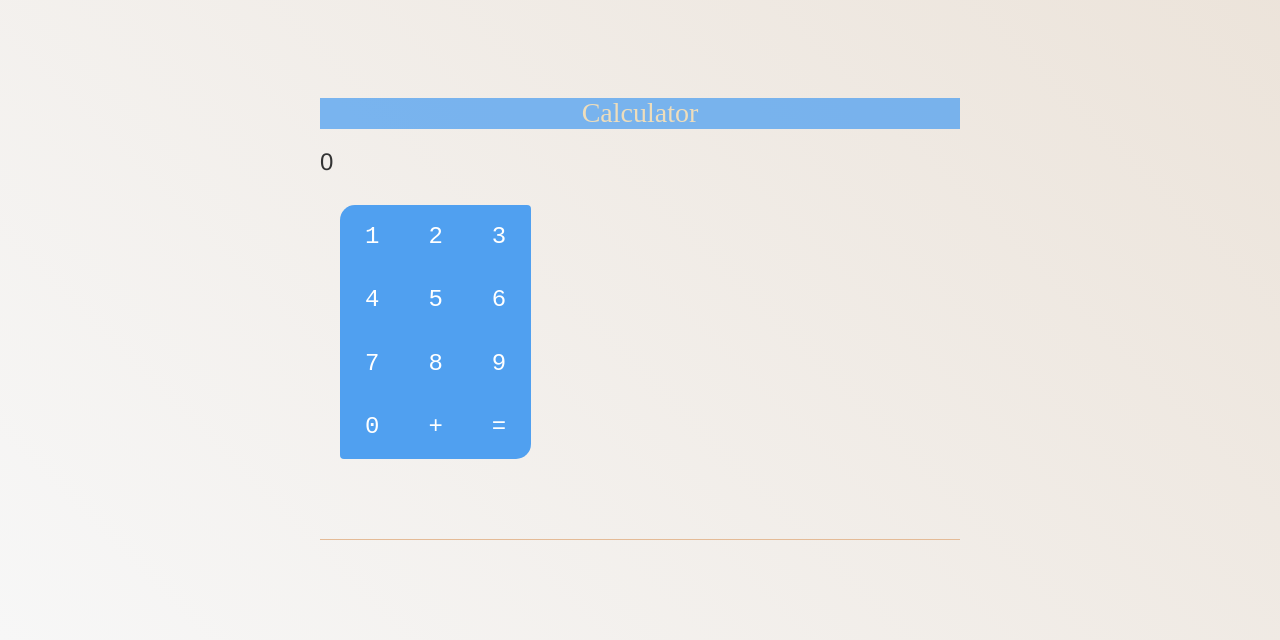
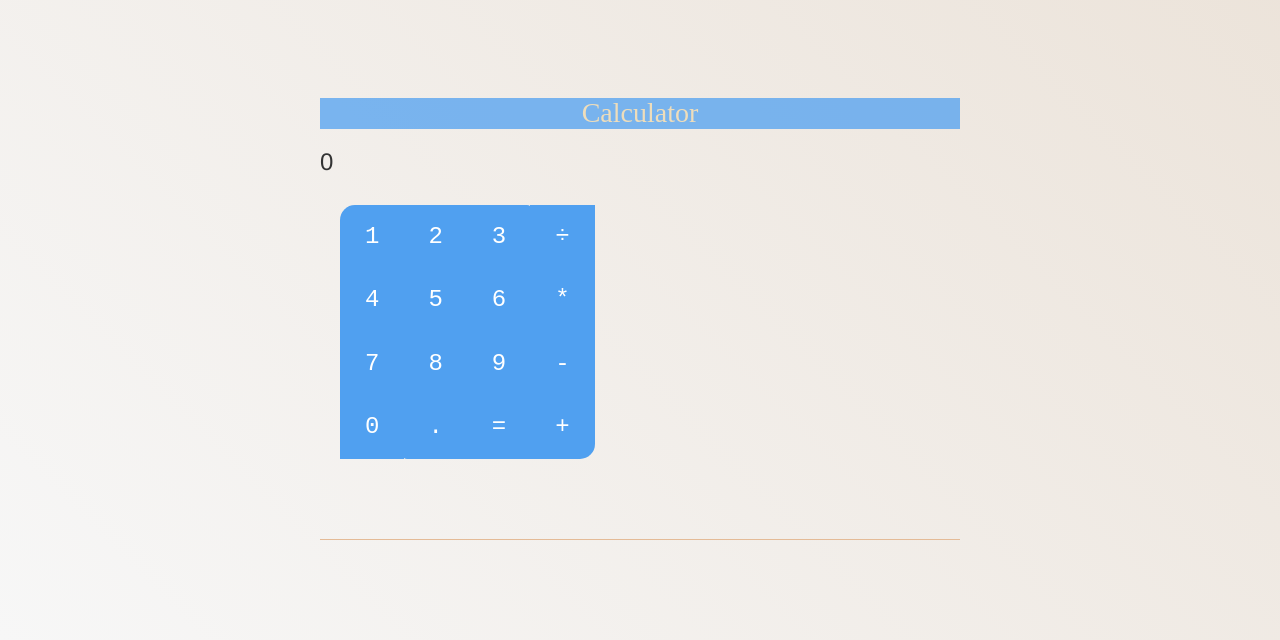
Before and after one commit to bbjorn/bbjorn.github.io, a plain HTML site: page index.html in a window 1280 px wide. Shown: the part 352-992 px from the top of the page. Drawn offline with nearby package versions, Linux system fonts and the light colour scheme; a web font is replaced by a local one.

Commit message:
More Buttons Added
Restructured the button group and added buttons for decimal point, minus, multiplication and divison. Also moved some of the old buttons.

```diff
--- a/index.html
+++ b/index.html
@@ -32,15 +32,19 @@
 			<button type="button" class="btn btn-calc" onclick="calcInput(1)">1</button>
 			<button type="button" class="btn btn-calc" onclick="calcInput(2)">2</button>
 			<button type="button" class="btn btn-calc" onclick="calcInput(3)">3</button>
+			<button type="button" class="btn btn-calc">÷</button>
 			<button type="button" class="btn btn-calc" onclick="calcInput(4)">4</button>
 			<button type="button" class="btn btn-calc" onclick="calcInput(5)">5</button>
 			<button type="button" class="btn btn-calc" onclick="calcInput(6)">6</button>
+			<button type="button" class="btn btn-calc">*</button>
 			<button type="button" class="btn btn-calc" onclick="calcInput(7)">7</button>
 			<button type="button" class="btn btn-calc" onclick="calcInput(8)">8</button>
 			<button type="button" class="btn btn-calc" onclick="calcInput(9)">9</button>
+			<button type="button" class="btn btn-calc">-</button>
 			<button type="button" class="btn btn-calc" onclick="calcInput(0)">0</button>
+			<button type="button" class="btn btn-calc">.</button>
+			<button type="button" class="btn btn-calc" onclick="calcEquals()">=</button>
 			<button type="button" class="btn btn-calc" onclick="calcAdd()">+</button>
-			<button type="button" class="btn btn-calc" onclick="calcEquals()">=</button>
 	  	</div>
 
     </li>
--- a/stylesheet.css
+++ b/stylesheet.css
@@ -2,11 +2,11 @@
 @import url('https://maxcdn.bootstrapcdn.com/bootstrap/3.3.6/css/bootstrap.min.css');
 
 /* The heart of the matter */
-.btn-matrix > .btn:nth-child(3n+4) {
+.btn-matrix > .btn:nth-child(4n+5) {
   clear: left;
   margin-left: 0;
 }
-.btn-matrix > .btn:nth-child(n+4) {
+.btn-matrix > .btn:nth-child(n+5) {
   margin-top: -1px;
 }
 .btn-matrix > .btn:first-child {
```
